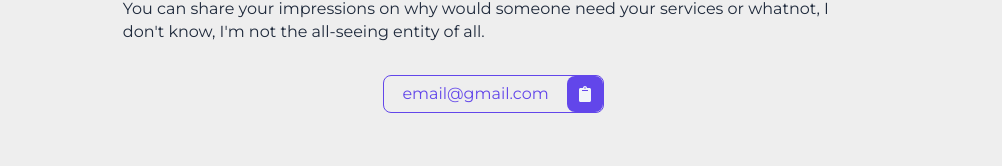
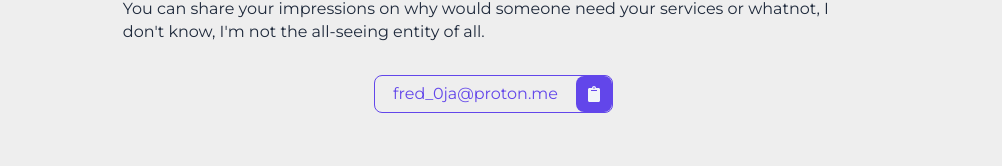
Before and after one commit to Seeru-crypto/aurora_front, a Next.js app: page / in a window 1280 px wide. Shown: the part 5338-5504 px from the top of the page, without its empty margins (147-1149 px from the left). Built offline with nearby package versions, Linux system fonts and the light colour scheme.

Commit message:
feat: add docker health check, fix email label

```diff
--- a/src/views/contact/EmailField.tsx
+++ b/src/views/contact/EmailField.tsx
@@ -18,7 +18,7 @@ export default function EmailField(props: IEmailField) {
 
     return (
         <EmailFieldStyle>
-            <span className="email-text">email@gmail.com</span>
+            <span className="email-text">{contactEmail}</span>
             <FaClipboard onClick={saveToClipboard} className="icon" />
         </EmailFieldStyle>
     )
```
Also changed, not shown: 1 other file (tests, documents, lock files or other folders).
